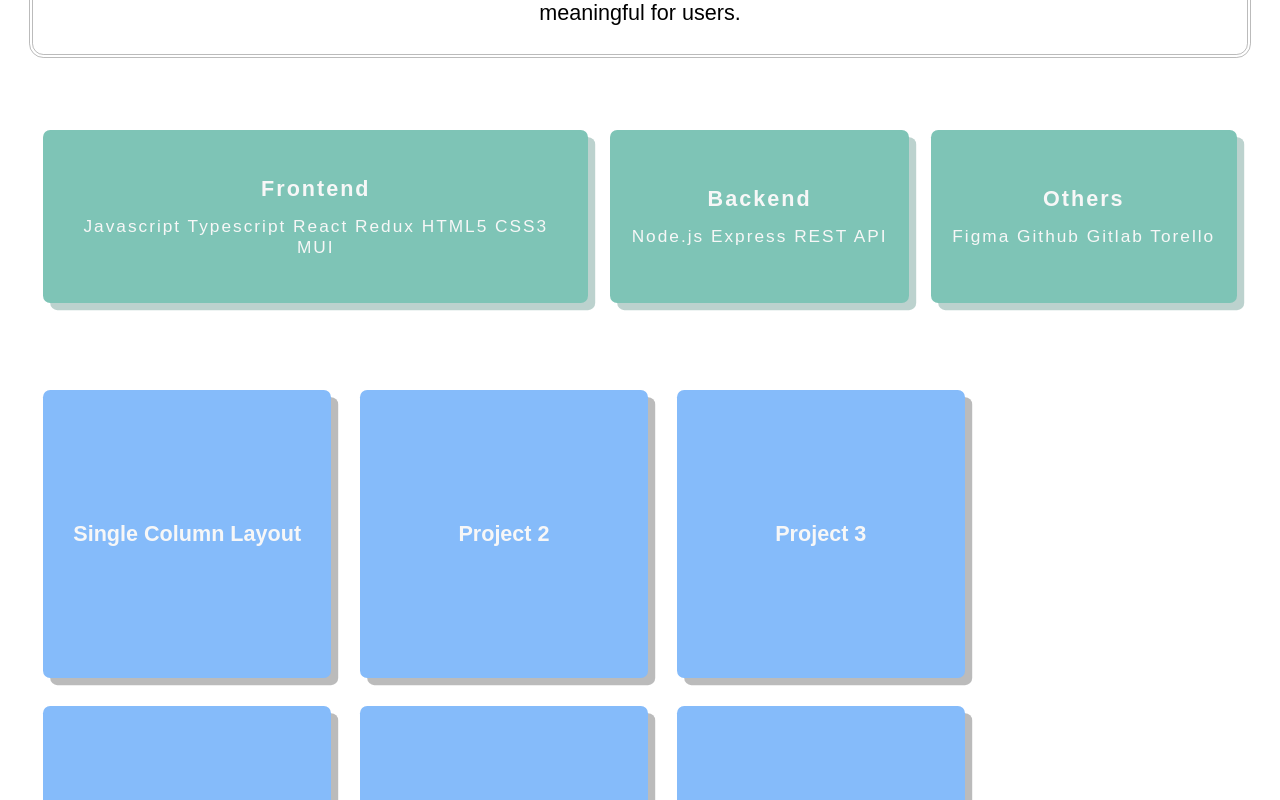
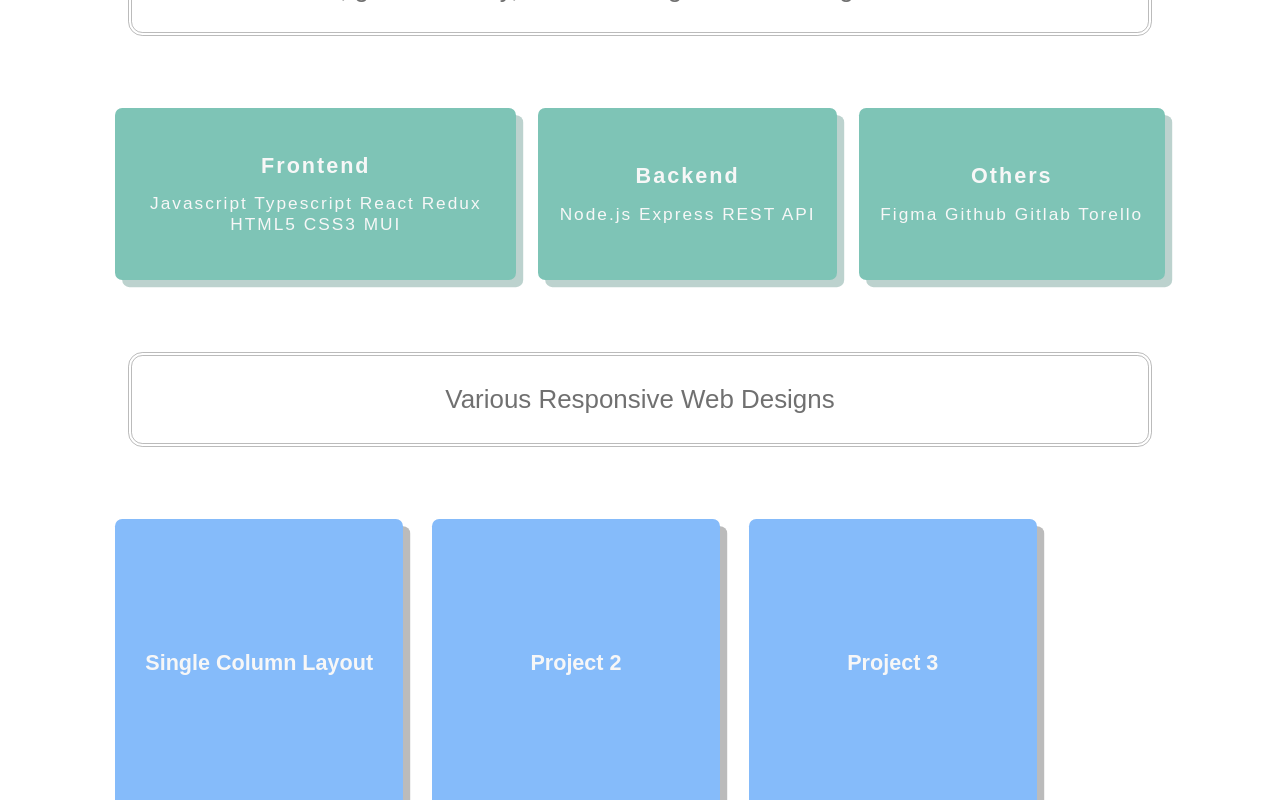
Before and after one commit to makiyo-ronkko/makiyo-app, a React (Create React App) app: page / in a window 1280 px wide. Shown: the part 960-1760 px from the top of the page. Built offline with nearby package versions, Linux system fonts and the light colour scheme.

Commit message:
develop: styles: improve styles

```diff
--- a/src/components/Main/MainStyle.module.css
+++ b/src/components/Main/MainStyle.module.css
@@ -32,6 +32,31 @@
 	100% {
 		background-position: 0% 50%;
 	}
+}
+
+.section {
+	width: 100%;
+	min-height: 100vh;
+	display: flex;
+	align-items: center;
+	justify-content: center;
+	flex-direction: column;
+	text-align: center;
+}
+
+.section2 {
+	width: 100%;
+	height: 100%;
+	padding: 5rem;
+}
+
+.section3 {
+	width: 100%;
+	text-align: center;
+	min-height: 10vh;
+	display: flex;
+	align-items: center;
+	justify-content: center;
 }
 
 .nameContainer {
@@ -119,13 +144,52 @@
 	}
 }
 
+.wrapper {
+	display: flex;
+	flex-direction: column;
+	align-items: center;
+	gap: 5rem;
+}
+
 .description {
+	width: 80vw;
+	min-height: 5rem;
 	border-radius: 1rem;
 	border: var(--color-cloud) 4px double;
 	padding: 2rem;
-	margin: 2rem;
 	text-align: center;
-	font-size: 1.5rem;
+	display: flex;
+	align-items: center;
+	justify-content: center;
+	font-size: 1.8rem;
+	color: var(--color-mud);
+}
+
+.card:hover {
+	animation: shake 0.82s cubic-bezier(0.36, 0.07, 0.19, 0.97) both;
+	transform: translate3d(0, 0, 0);
+	perspective: 1000px;
+}
+
+@keyframes shake {
+	10%,
+	90% {
+		transform: translate3d(-1px, 0, 0);
+	}
+	20%,
+	80% {
+		transform: translate3d(2px, 0, 0);
+	}
+
+	30%,
+	50%,
+	70% {
+		transform: translate3d(-2px, 0, 0);
+	}
+	40%,
+	60% {
+		transform: translate3d(2px, 0, 0);
+	}
 }
 
 .name {
@@ -133,16 +197,6 @@
 	font-size: 3rem;
 	letter-spacing: 1rem;
 	text-transform: uppercase;
-}
-
-.section3 {
-	width: 100%;
-	height: 100%;
-	display: flex;
-	align-items: center;
-	flex-direction: column;
-	gap: 3rem;
-	padding: 5rem 0;
 }
 
 .text {
@@ -156,13 +210,6 @@
 	display: flex;
 	align-items: center;
 	justify-content: center;
-}
-
-.portfolioWrapper {
-	display: flex;
-	flex-direction: column;
-	align-items: center;
-	gap: 3rem;
 }
 
 .container {
@@ -212,7 +259,7 @@
 	display: flex;
 	flex-wrap: wrap;
 	gap: 2rem;
-	padding: 3rem;
+	padding: 0 3rem;
 }
 
 .project {
@@ -242,16 +289,6 @@ button {
 	background-color: transparent;
 	color: var(--color-default);
 	cursor: pointer;
-}
-
-.section {
-	width: 100%;
-	min-height: 100vh;
-	display: flex;
-	align-items: center;
-	justify-content: center;
-	flex-direction: column;
-	text-align: center;
 }
 
 .socialMedia {
@@ -291,13 +328,8 @@ button {
 		width: 100%;
 		padding-bottom: 3rem;
 	}
+
+	.description {
+		font-size: 1.5rem;
+	}
 }
-
-.section2 {
-	width: 100%;
-	text-align: center;
-	min-height: 10vh;
-	display: flex;
-	align-items: center;
-	justify-content: center;
-}
--- a/src/components/Main/Skills.tsx
+++ b/src/components/Main/Skills.tsx
@@ -5,12 +5,12 @@ import Styles from './MainStyle.module.css';
 export const Skills = () => {
 	return (
 		<>
+			<div className={Styles.wrapper}>
 				<p className={Styles.description}>
 					I'm a web developer in frontend. My aim is to build applications that
-				carry DRY code, good usability, modern design and meaningful for users.
+					carry DRY code, good usability, modern design and meaningful for
+					users.
 				</p>
-
-			<div className={Styles.portfolioWrapper}>
 				<div className={Styles.cardContainer}>
 					<div className={`${Styles.card} ${Styles.backgroundColor}`}>
 						<p className={Styles.text}>
@@ -31,7 +31,8 @@ export const Skills = () => {
 						<p>Figma Github Gitlab Torello</p>
 					</div>
 				</div>
-
+				<div className={Styles.wrapper}>
+					<p className={Styles.description}>Various Responsive Web Designs</p>
 					<div className={Styles.projectContainer}>
 						<Link to={'project'} className={Styles.link}>
 							<div className={`${Styles.project}`}>
@@ -91,6 +92,7 @@ export const Skills = () => {
 						</Link>
 					</div>
 				</div>
+			</div>
 		</>
 	);
 };
--- a/src/components/Main/index.tsx
+++ b/src/components/Main/index.tsx
@@ -11,7 +11,7 @@ export const MainStyle = () => {
 			<div className={`${Styles.gradient1} ${Styles.section}`}>
 				<Header />
 			</div>
-			<div className={Styles.section3}>
+			<div className={Styles.section2}>
 				<Skills />
 			</div>
 			<div
@@ -19,7 +19,7 @@ export const MainStyle = () => {
 			>
 				<Contact />
 			</div>
-			<div className={Styles.section2}>
+			<div className={Styles.section3}>
 				<Footer />
 			</div>
 		</>
```
Lines whose indentation alone changed are shown as unchanged.
